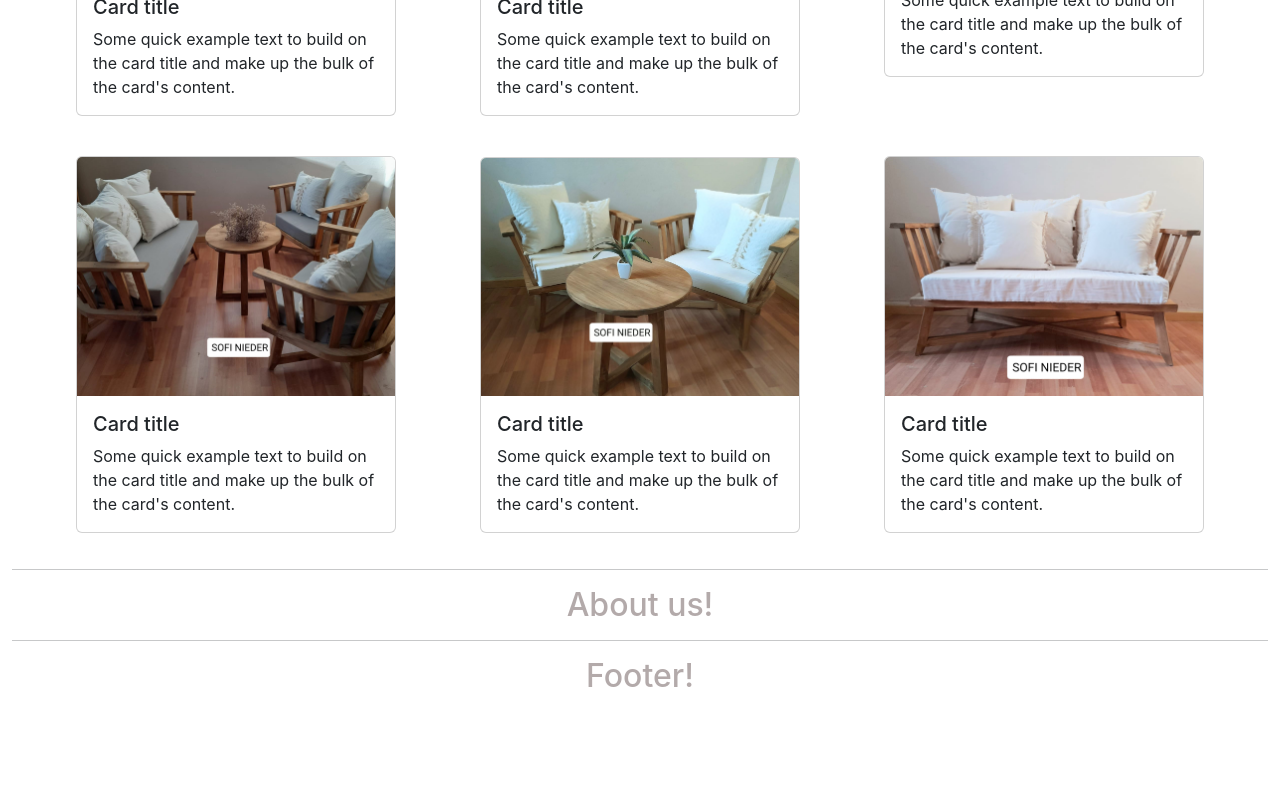
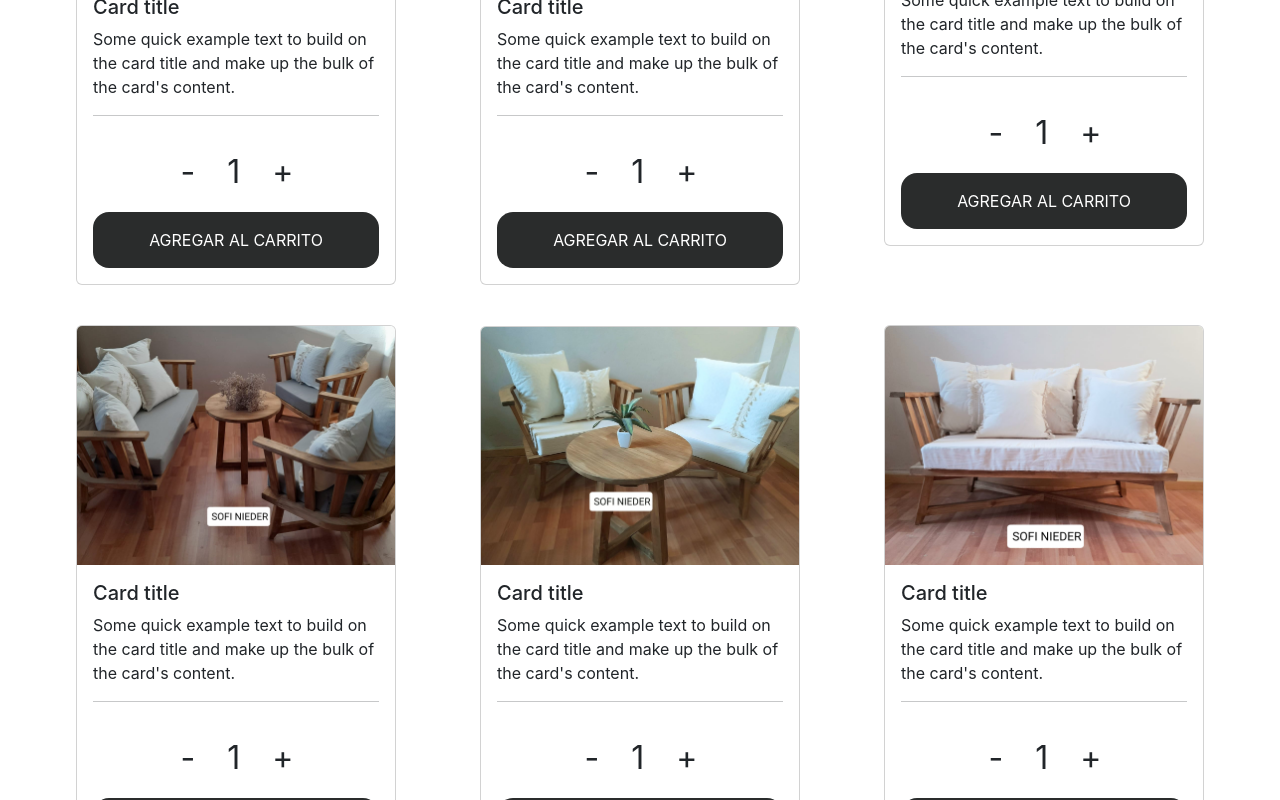
Before and after one commit to niederhausertomas/sofi-nieder-app-React-CoderHouse, a React (Create React App) app: page / in a window 1280 px wide. Shown: the part 1280-2080 px from the top of the page. Before the commit the page ends 1984 px from the top, so only its background shows below. Built offline with nearby package versions, Linux system fonts and the light colour scheme.

Commit message:
ItemCount.jsx
se agrega el componente

```diff
--- a/src/App.css
+++ b/src/App.css
@@ -41,3 +41,38 @@
   margin: 20px;
 
 }
+
+/*ItemCount*/
+
+.Agregar{
+    width: 100%;
+    height: 10%;
+    background-color: rgb(42, 44, 44);
+    border: none;
+    padding: 1rem;
+    border-radius: 1rem;
+    color: white;
+}
+.Agregar:hover{
+  border: 1px solid black;
+}
+
+.containerButton{
+  display: flex;
+  margin: auto;
+  margin-left: 25%;
+  width: 30%;
+  height: 40%;
+}
+
+.Boton1{
+  margin: auto;
+  padding: 1rem;
+  font-size: 2rem;
+  cursor: pointer;
+}
+
+label{
+  padding: 1rem;
+  font-size: 2rem;
+}
--- a/src/components/Cards.jsx
+++ b/src/components/Cards.jsx
@@ -5,8 +5,14 @@ import producto3 from "../assets/images/producto3.jpg";
 import producto4 from "../assets/images/producto4.jpg";
 import producto5 from "../assets/images/producto5.jpg";
 import producto6 from "../assets/images/producto6.jpg";
+import ItemCount from "./ItemCount";
 
 const Cards = ()=>{
+
+    const onAdd = (cantidad)=>{
+        console.log(`se agrego ${cantidad} `)
+    }
+
     return (
     <div>
         <h2 className="titulo">Productos</h2>
@@ -16,6 +22,8 @@ const Cards = ()=>{
                 <div className="card-body">
                     <h5 className="card-title">Card title</h5>
                     <p className="card-text">Some quick example text to build on the card title and make up the bulk of the card's content.</p>
+                    <hr/>
+                    <ItemCount stock = {5} initial = {1} onAdd = {onAdd} />
                 </div>
             </div>
             <div className="card col-6 col-sm-3">
@@ -23,6 +31,8 @@ const Cards = ()=>{
                 <div className="card-body">
                     <h5 className="card-title">Card title</h5>
                     <p className="card-text">Some quick example text to build on the card title and make up the bulk of the card's content.</p>
+                    <hr/>
+                    <ItemCount stock = {5} initial = {1} onAdd = {onAdd} />
                 </div>
             </div>
             <div className="card col-6 col-sm-3">
@@ -30,6 +40,8 @@ const Cards = ()=>{
                 <div className="card-body">
                     <h5 className="card-title">Card title</h5>
                     <p className="card-text">Some quick example text to build on the card title and make up the bulk of the card's content.</p>
+                    <hr/>
+                    <ItemCount stock = {5} initial = {1} onAdd = {onAdd} />
                 </div>
             </div>
             <div className="card col-6 col-sm-3">
@@ -37,6 +49,8 @@ const Cards = ()=>{
                 <div className="card-body">
                     <h5 className="card-title">Card title</h5>
                     <p className="card-text">Some quick example text to build on the card title and make up the bulk of the card's content.</p>
+                    <hr/>
+                    <ItemCount stock = {5} initial = {1} onAdd = {onAdd} />
                 </div>
             </div>
             <div className="card col-6 col-sm-3">
@@ -44,6 +58,8 @@ const Cards = ()=>{
                 <div className="card-body">
                     <h5 className="card-title">Card title</h5>
                     <p className="card-text">Some quick example text to build on the card title and make up the bulk of the card's content.</p>
+                    <hr/>
+                    <ItemCount stock = {5} initial = {1} onAdd = {onAdd} />
                 </div>
             </div>
             <div className="card col-6 col-sm-3">
@@ -51,6 +67,8 @@ const Cards = ()=>{
                 <div className="card-body">
                     <h5 className="card-title">Card title</h5>
                     <p className="card-text">Some quick example text to build on the card title and make up the bulk of the card's content.</p>
+                    <hr/>
+                    <ItemCount stock = {5} initial = {1} onAdd = {onAdd} />
                 </div>
             </div>
         </div>
--- /dev/null
+++ b/src/components/ItemCount.jsx
@@ -0,0 +1,37 @@
+import React, {useState} from "react";
+
+const ItemCount = ({stock, initial, onAdd})=>{
+    const[count, setCount] = useState(initial)
+
+    const sumar=()=>{
+        if(stock > count){
+            setCount(count + 1)
+        }
+    }
+
+    const restar=()=>{
+        if(count > 1){
+            setCount(count - 1)
+        }
+    }
+
+    const AgregarCantidad=()=>{
+        onAdd(count)
+    }
+
+    return (
+        <>
+        <div className="containerButton">
+            <div className="Boton1" onClick={restar}> - </div>
+
+            <label> {count} </label>
+
+            <div className="Boton1" onClick={sumar}> + </div>
+        </div>
+            <button className="Agregar" onClick={AgregarCantidad}> AGREGAR AL CARRITO </button>
+
+
+        </>
+    )
+}
+export default ItemCount;
--- a/src/components/ItemListContainer.jsx
+++ b/src/components/ItemListContainer.jsx
@@ -1,6 +1,7 @@
 import React from "react";
 
 const ItemListContainer = (props)=>{
+
     return (
         <div>
             <hr/>
--- a/src/components/NavBar.jsx
+++ b/src/components/NavBar.jsx
@@ -7,7 +7,7 @@ const NavBar = ()=>{
         <nav className="navbar navbar-dark bg-dark fixed-top">
             <div className="container-fluid">
                 <a className="navbar-brand" href="#logo">
-                <CartWidget />Sofi Nieder Deco</a>
+                <CartWidget /> Sofi Nieder Deco</a>
                 <button id="iconoCarrito" className="bg-dark" href="#">
                     <svg xmlns="http://www.w3.org/2000/svg" fill="currentColor" className="bi bi-basket2" viewBox="0 0 16 16">
                         <path d="M4 10a1 1 0 0 1 2 0v2a1 1 0 0 1-2 0v-2zm3 0a1 1 0 0 1 2 0v2a1 1 0 0 1-2 0v-2zm3 0a1 1 0 1 1 2 0v2a1 1 0 0 1-2 0v-2z"/>
```
